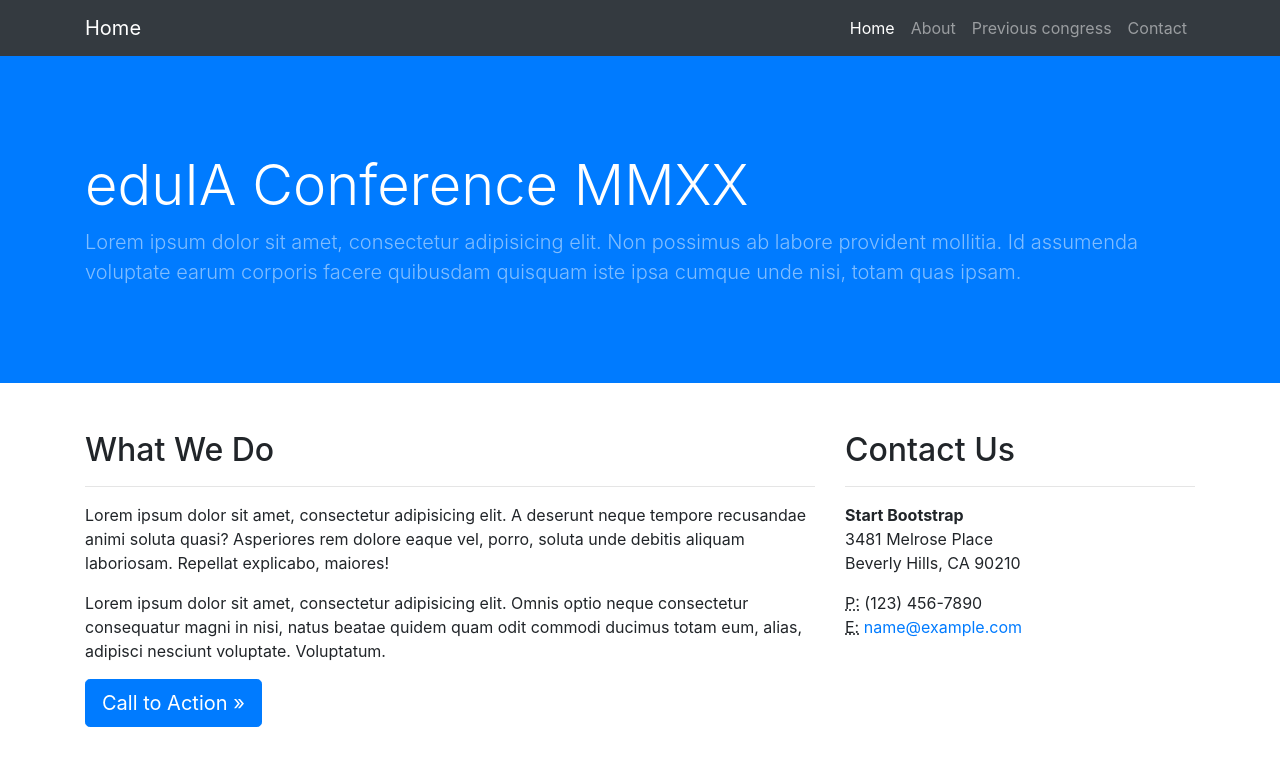
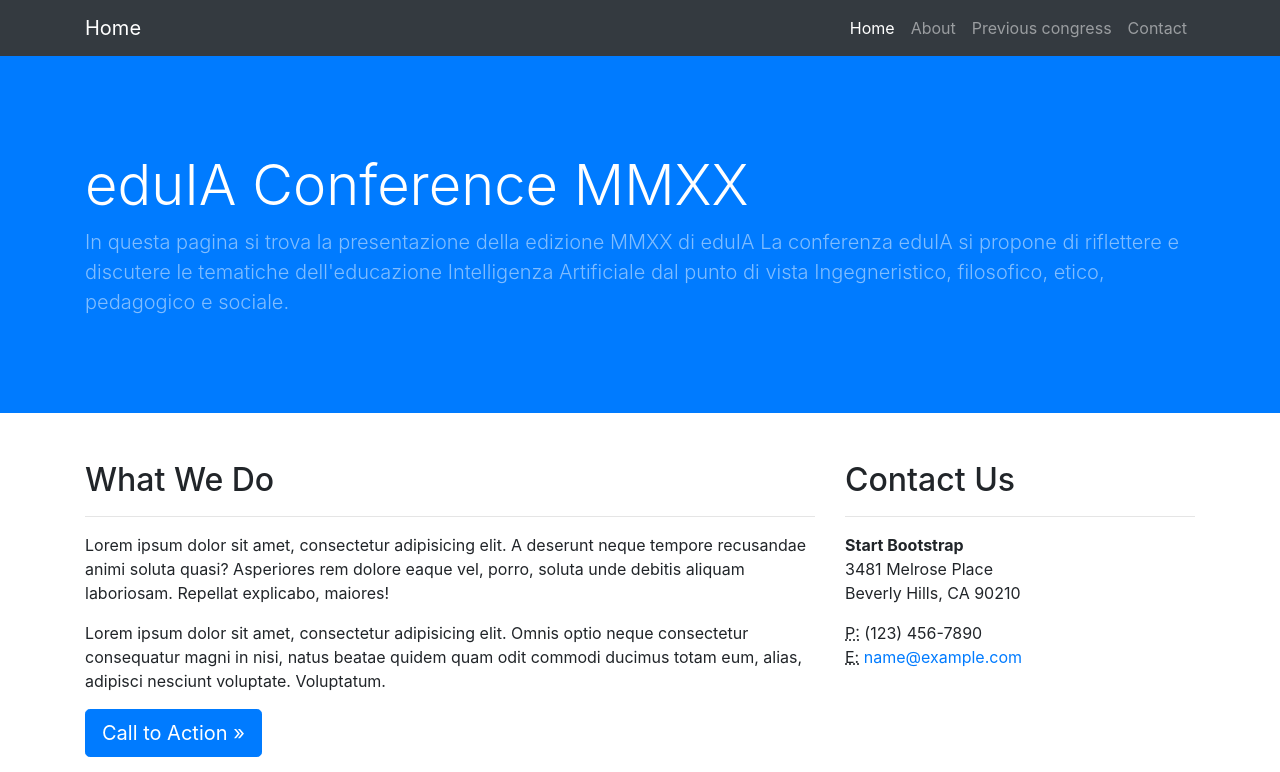
Before and after one commit to StartBootstrap/startbootstrap-business-frontpage, a website: page index.html in a window 1280 px wide. Shown: the top 772 px of the page. Drawn offline with Linux system fonts and the light colour scheme.

Commit message:
Update index.html

```diff
--- a/index.html
+++ b/index.html
@@ -54,7 +54,10 @@
       <div class="row h-100 align-items-center">
         <div class="col-lg-12">
           <h1 class="display-4 text-white mt-5 mb-2">eduIA Conference MMXX</h1>
-          <p class="lead mb-5 text-white-50">Lorem ipsum dolor sit amet, consectetur adipisicing elit. Non possimus ab labore provident mollitia. Id assumenda voluptate earum corporis facere quibusdam quisquam iste ipsa cumque unde nisi, totam quas ipsam.</p>
+          <p class="lead mb-5 text-white-50">In questa pagina si trova la presentazione della edizione MMXX di eduIA
+                    La conferenza eduIA si propone di riflettere e discutere le tematiche dell'educazione Intelligenza Artificiale
+                    dal punto di vista Ingegneristico, filosofico, etico,  pedagogico e sociale.
+                    </p>
         </div>
       </div>
     </div>
```
